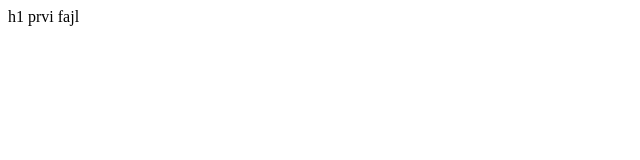
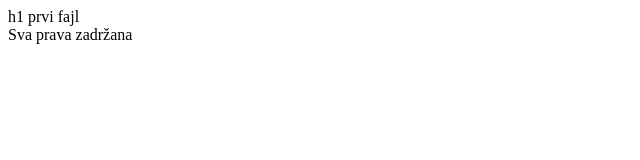
Before and after one commit to NenadK80/testGit, a plain HTML site: page index.html in a window 1280 px wide. Shown: the whole page, without its empty margins (0-640 px from the left). Drawn offline with Linux system fonts and the light colour scheme.

Commit message:
added footer on index page

```diff
--- a/index.html
+++ b/index.html
@@ -1 +1,3 @@
 h1 prvi fajl
+<footer> Sva prava zadržana
+</footer>
```
